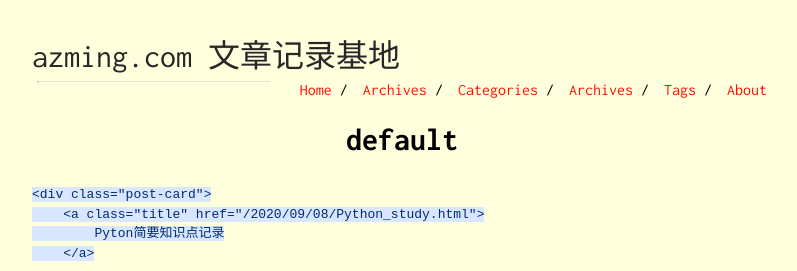
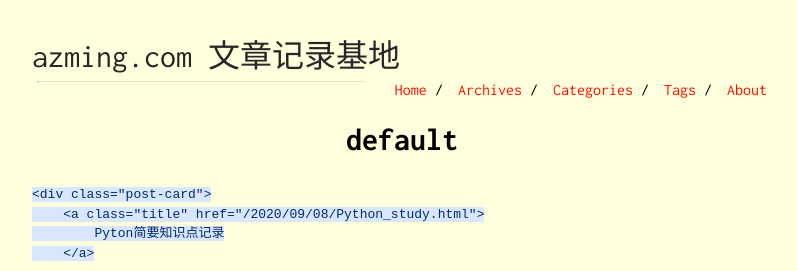
Before and after one commit to pstreem/pstreem.github.io, a Jekyll site: the page built from index.md, in a window 1280 px wide. Shown: the top 271 px of the page, without its empty margins (238-1035 px from the left). Built offline with Jekyll 4.4.1, drawn with Linux system fonts in a browser that asks for light colours; our own code applies the rules of GitHub Pages for plain Markdown files.

Commit message:
modify _config.yml

```diff
--- a/_config.yml
+++ b/_config.yml
@@ -20,14 +20,12 @@
 
 navbar:
  - name: "Home"
-   link: "/"
+   link: ""
  - name: "Archives"
-   link: "/archives/"
+   link: "archives/"
  - name: "Categories"
-   link: "/categories/"
- - name: "Archives"
-   link: "/archives/"
+   link: "categories/"
  - name: "Tags"
-   link: "/tags/"
+   link: "tags/"
  - name: "About"
-   link: "/about"
+   link: "about"
```
